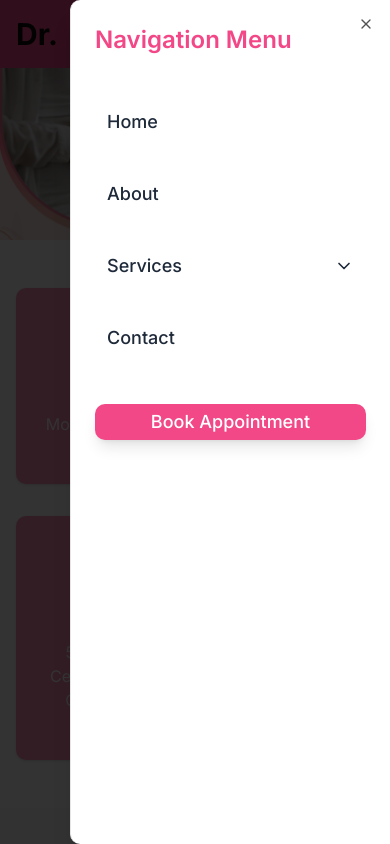
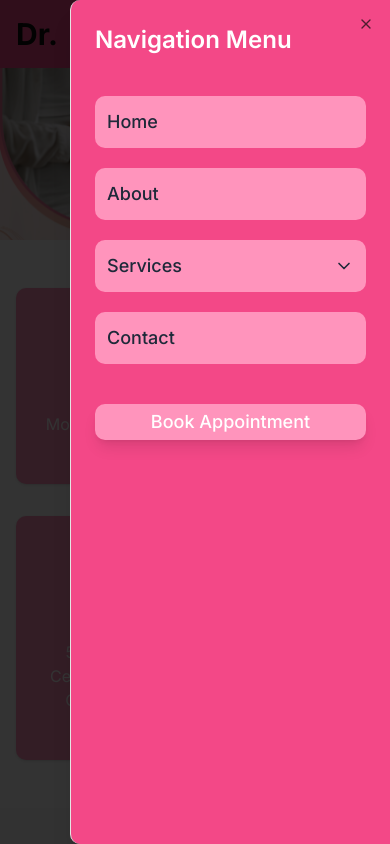
Before and after one commit to ANUXR4G/Dr-Website, a Next.js app: page / in a window 390 px wide. Both pictures are taken after a click on the button "Toggle menu". Shown: the top 844 px of the page. Built offline with nearby package versions, Linux system fonts and the light colour scheme.

Commit message:
Initial Commit

```diff
--- a/src/components/navbar.tsx
+++ b/src/components/navbar.tsx
@@ -186,19 +186,19 @@ export default function Navbar() {
             <span className="sr-only">Toggle menu</span>
           </Button>
         </SheetTrigger>
-        <SheetContent side="right" className="w-[320px] sm:w-[400px] px-6 py-6 bg-white shadow-xl rounded-l-lg">
-          <SheetTitle className="text-2xl font-semibold text-[#f34887]">Navigation Menu</SheetTitle>
+        <SheetContent side="right" className="w-[320px] sm:w-[400px] px-6 py-6 shadow-xl rounded-l-lg bg-[#f34887]">
+          <SheetTitle className="text-2xl font-semibold text-white">Navigation Menu</SheetTitle>
           <nav className="flex flex-col gap-5 mt-6 text-gray-800">
-            <Link href="/" className="block px-3 py-3 text-lg font-medium hover:bg-[#FF94BC]/10 transition-all duration-300 rounded-lg">
+            <Link href="/" className="block px-3 py-3 text-lg font-medium bg-[#FF94BC] transition-all duration-300 rounded-lg">
               Home
             </Link>
-            <Link href="/about" className="block px-3 py-3 text-lg font-medium hover:bg-[#FF94BC]/10 transition-all duration-300 rounded-lg">
+            <Link href="/about" className="block px-3 py-3 text-lg font-medium bg-[#FF94BC] transition-all duration-300 rounded-lg">
               About
             </Link>
             <div>
               <button
                 onClick={() => setIsServicesOpen(!isServicesOpen)}
-                className="flex items-center justify-between w-full px-3 py-3 text-lg font-medium hover:bg-[#FF94BC]/10 transition-all duration-300 rounded-lg"
+                className="flex items-center justify-between w-full px-3 py-3 text-lg font-medium bg-[#FF94BC] transition-all duration-300 rounded-lg"
               >
                 Services
                 <ChevronDown className={`h-5 w-5 transition-transform ${isServicesOpen ? "rotate-180" : ""}`} />
@@ -217,11 +217,11 @@ export default function Navbar() {
                 </div>
               )}
             </div>
-            <Link href="/contact" className="block px-3 py-3 text-lg font-medium hover:bg-[#FF94BC]/10 transition-all duration-300 rounded-lg">
+            <Link href="/contact" className="block px-3 py-3 text-lg font-medium bg-[#FF94BC] transition-all duration-300 rounded-lg">
               Contact
             </Link>
             <Link href="/contact">
-              <Button className="mt-5 bg-[#f34887] text-white hover:bg-[#FF94BC] transition-all duration-300 shadow-lg rounded-lg w-full py-3 text-lg">
+              <Button className="mt-5 bg-[#FF94BC] text-white hover:bg-[#FF94BC] transition-all duration-300 shadow-lg rounded-lg w-full py-3 text-lg">
                 Book Appointment
               </Button>
             </Link>
```
